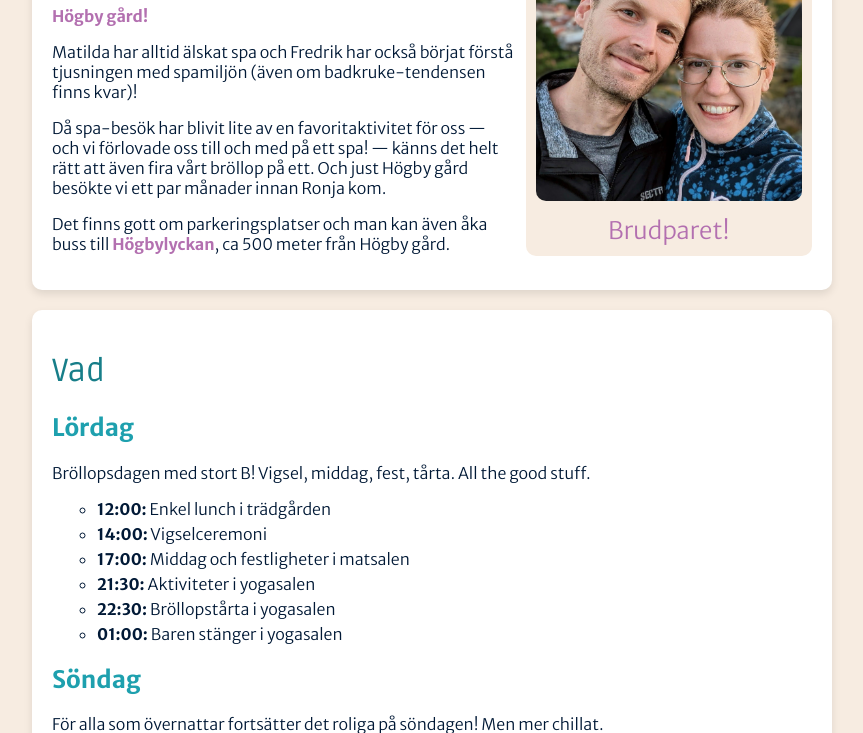
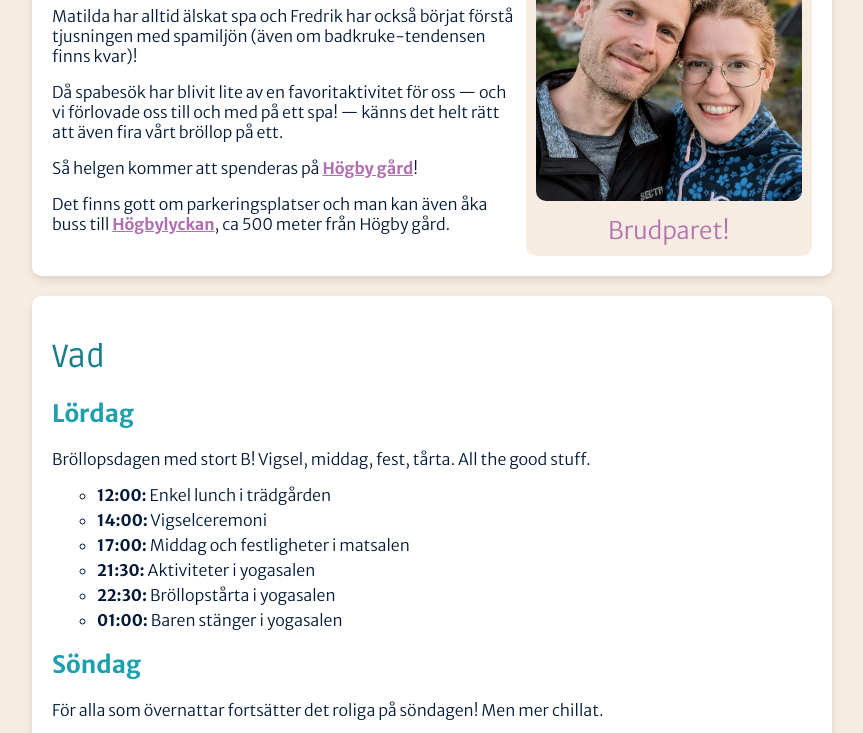
Before and after one commit to Thrinduil/brollop_clean, a website: page index.html in a window 1280 px wide. Shown: the part 594-1327 px from the top of the page, without its empty margins (208-1071 px from the left). Drawn offline with Linux system fonts and the light colour scheme.

Commit message:
Tydligare länkar

```diff
--- a/index.html
+++ b/index.html
@@ -31,17 +31,16 @@
         <div class="card-text">
             <h1>Var</h1>
             <p>
-                <a href="https://spa.hogbygard.se/">Högby gård!</a>
-            </p>
-            <p>
                 Matilda har alltid älskat spa och Fredrik har också börjat förstå tjusningen med
                 spamiljön (även om badkruke-tendensen finns kvar)!
             </p>
             <p>
-                Då spa-besök har blivit lite av en favoritaktivitet för oss
+                Då spabesök har blivit lite av en favoritaktivitet för oss
                 — och vi förlovade oss till och med på ett spa! —
                 känns det helt rätt att även fira vårt bröllop på ett.
-                Och just Högby gård besökte vi ett par månader innan Ronja kom.
+            </p>
+            <p>
+                Så helgen kommer att spenderas på <a href="https://spa.hogbygard.se/">Högby gård</a>!
             </p>
             <p>
                 Det finns gott om parkeringsplatser och man kan även åka buss till <a
@@ -164,7 +163,7 @@
             <h1>OSA</h1>
             <p>Vad väntar du på? OSA redan idag!</p>
             <p>Vi vill ha ditt svar senast 9 maj.</p>
-            <a href="https://forms.office.com/r/S8GBENe3Qn" target="_blank" style="text-decoration: none;">OSA
+            <a href="https://forms.office.com/r/S8GBENe3Qn" target="_blank">OSA
                 här!</a>
         </div>
         <div class="card-image">
--- a/style.css
+++ b/style.css
@@ -28,7 +28,7 @@
 }
 
 .navbar a {
-    text-decoration: none;
+    text-decoration: underline;
     color: #177E89;
     padding: 10px;
     border-radius: 5px;
@@ -38,10 +38,6 @@
     font-weight: 700;
     font-style: normal;
     font-size: 150%;
-}
-
-.navbar a:hover {
-    text-decoration: underline;
 }
 
 /* Welcome Section */
@@ -117,7 +113,7 @@
 
 .card a {
     color: #B370B0;
-    text-decoration: none;
+    text-decoration: underline;
     font-weight: bold;
 }
 
```
